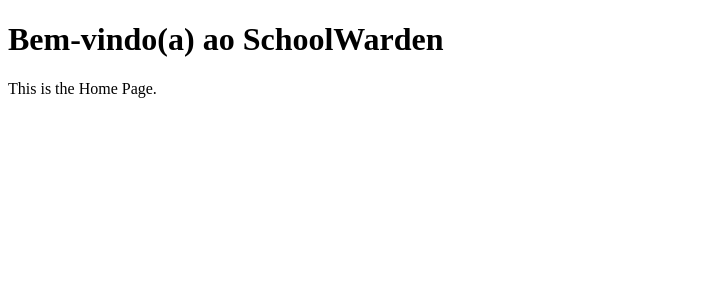
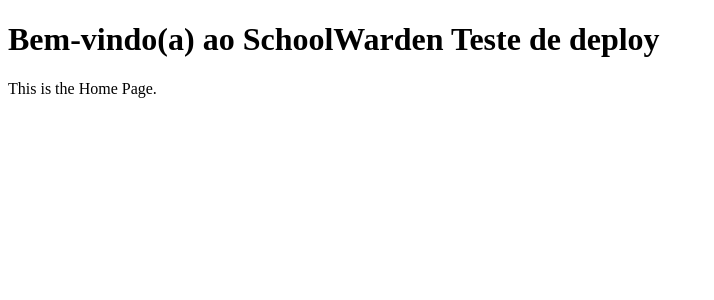
Before and after one commit to Homailson/SchoolWarden, a Flask app: page / in a window 1280 px wide. Shown: the part 26-326 px from the top of the page, without its empty margins (0-714 px from the left). Run offline with Flask 3, Linux system fonts and the light colour scheme; some libraries are stand-ins or nearby versions.

Commit message:
teste de deploy

```diff
--- a/app/templates/index.html
+++ b/app/templates/index.html
@@ -3,6 +3,6 @@
 {% block title %}Página Inicial{% endblock %}
 
 {% block content %}
-<h1>Bem-vindo(a) ao SchoolWarden </h1>
+<h1>Bem-vindo(a) ao SchoolWarden Teste de deploy</h1>
 <p> This is the Home Page.</p>
 {% endblock %}
```
